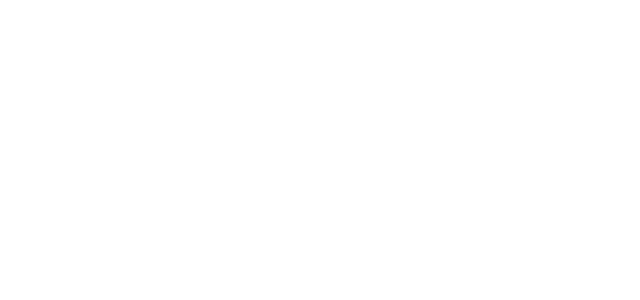
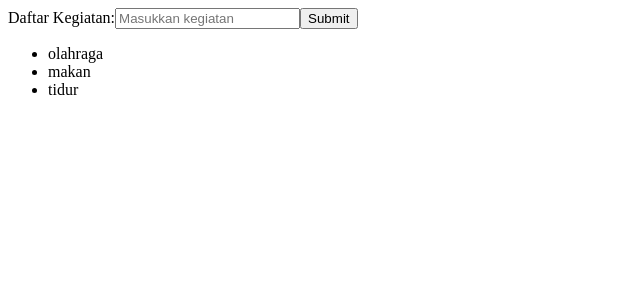
Before and after one commit to Pradianta/23-pbk-uts-233510506, a Vue app: page / in a window 1280 px wide. Shown: the top 300 px of the page, without its empty margins (0-640 px from the left). Built offline with nearby package versions, Linux system fonts and the light colour scheme.

Commit message:
Menambahkan fitur untuk menampilkan kegiatan yang sudah di tambahkan

```diff
--- a/src/components/HelloWorld.vue
+++ b/src/components/HelloWorld.vue
@@ -1,9 +1,20 @@
 <script setup>
+import { ref } from 'vue'
 
+const activities = ref(['olahraga', 'makan', 'tidur'])
+const newActivity = ref('')
 </script>
 
 <template>
+  <div>
+    <label for="activityInput">Daftar Kegiatan:</label>
+    <input id="activityInput" type="text" v-model="newActivity" placeholder="Masukkan kegiatan" />
+    <button type="button">Submit</button>
 
+    <ul>
+      <li v-for="(activity, index) in activities" :key="index">{{ activity }}</li>
+    </ul>
+  </div>
 </template>
 
 <style scoped>
```
